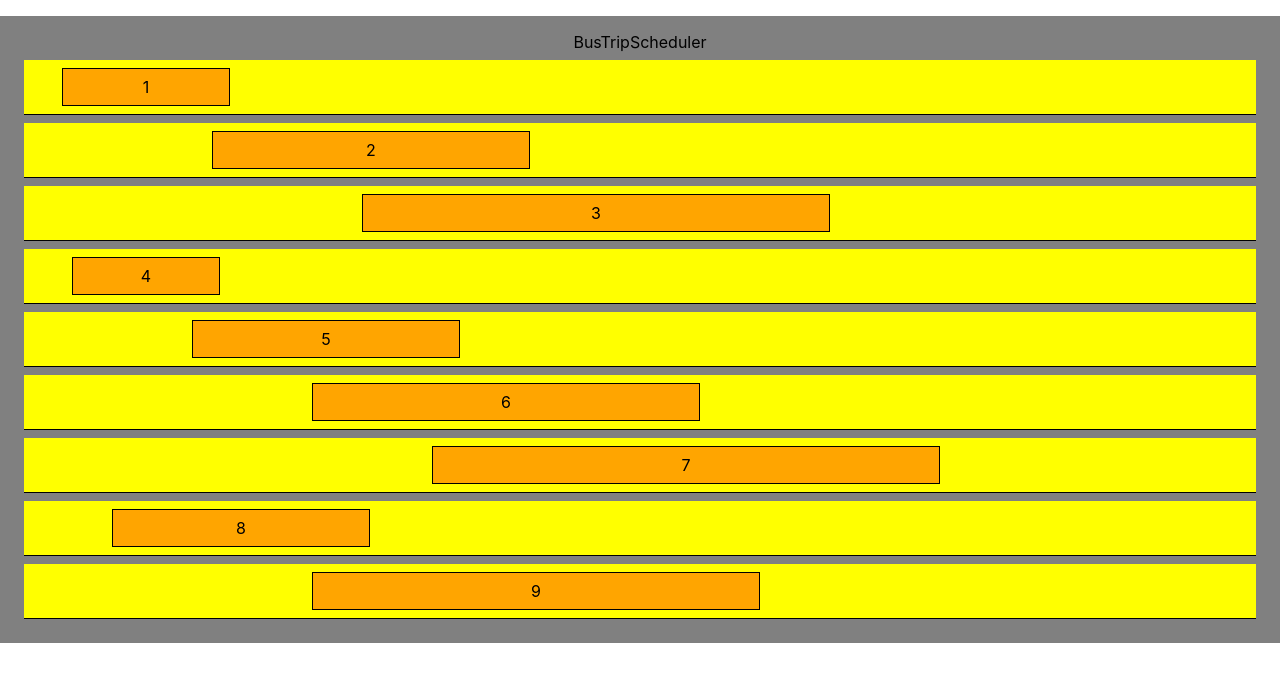
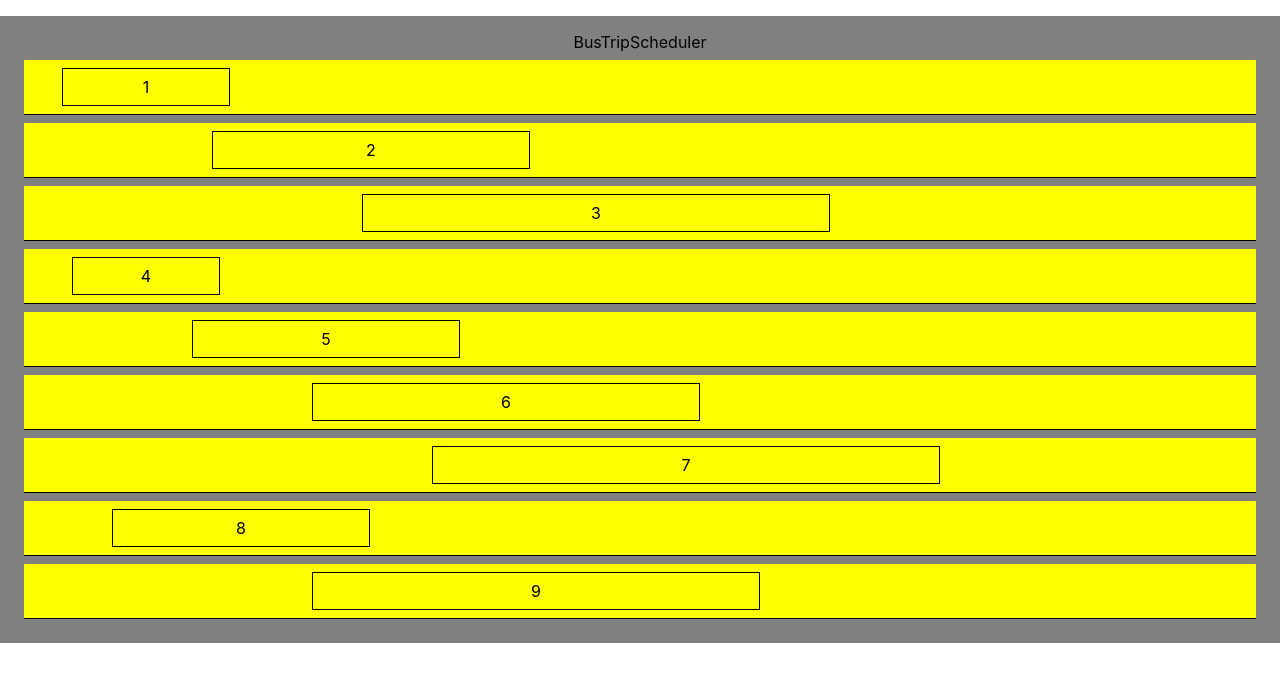
Before and after one commit to kchens/remix, a React (Create React App) app: page / in a window 1280 px wide. Shown: the top 682 px of the page. Built offline with nearby package versions, Linux system fonts and the light colour scheme.

Commit message:
Adds toggleSelect color when selecting Trip

```diff
--- a/src/Components/BusTripScheduler/index.jsx
+++ b/src/Components/BusTripScheduler/index.jsx
@@ -1,5 +1,6 @@
-import React, { PureComponent } from 'react'
+import React from 'react'
 import withBusTripManager from './with-bus-trip-manager'
+import Trip from '../Trip'
 
 const BusTripScheduler = ({trips}) => (
     <div
@@ -7,22 +8,7 @@ const BusTripScheduler = ({trips}) => (
     >
         BusTripScheduler
         {trips.map((trip, i) => {
-            const left = `${trip.startTime}px`
-            const right = `${trip.endTime}px`
-            console.log(left)
-            console.log(right)
-            return (
-                <div
-                    key={i}
-                    style={{ margin: '0.5rem', backgroundColor: 'yellow', padding: '0.5rem', borderBottom: '1px solid black' }}
-                >
-                    <div
-                        style={{ marginLeft: left, width: right, backgroundColor: 'orange', padding: '0.5rem', border: '1px solid black' }}
-                    >
-                        {trip.id}
-                    </div>
-                </div>
-            )
+            return <Trip key={i} {...trip} />
         })}
     </div>
 )
--- a/src/Components/Trip/index.jsx
+++ b/src/Components/Trip/index.jsx
@@ -1 +1,32 @@
-import React from 'react'
+import React, {PureComponent} from 'react'
+
+class Trip extends PureComponent {
+    toggleSelectColor(e) {
+        const trip = e.target
+        const color = trip.style.backgroundColor ? '' : 'gray'
+        trip.style.backgroundColor = color
+    }
+
+    render() {
+        const { id, startTime, endTime } = this.props
+        return (
+            <div
+                style={{ margin: '0.5rem', backgroundColor: 'yellow', padding: '0.5rem', borderBottom: '1px solid black' }}
+            >
+                <div
+                    style={{
+                        marginLeft: `${startTime}px`,
+                        width: `${endTime}px`,
+                        padding: '0.5rem',
+                        border: '1px solid black'
+                    }}
+                    onClick={this.toggleSelectColor}
+                >
+                    {id}
+                </div>
+            </div>
+        )
+    }
+}
+
+export default Trip
```
